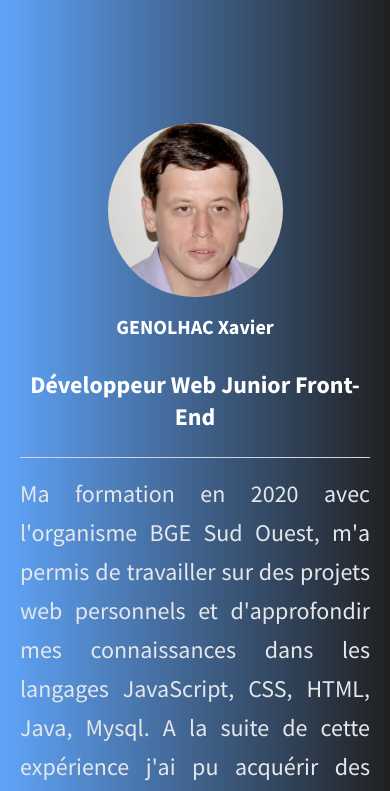
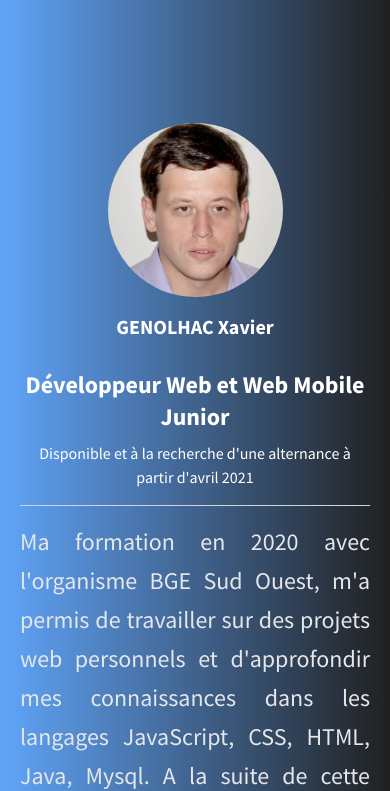
Before and after one commit to koala819/myOLDWebSite, a plain HTML site: page index.html in a window 390 px wide. Shown: the part 61-852 px from the top of the page. Drawn offline with nearby package versions, Linux system fonts and the light colour scheme.

Commit message:
change title to Web & Web Mobile Developer

```diff
--- a/index.html
+++ b/index.html
@@ -48,7 +48,8 @@
             <div class="flex flex-col items-center text-center justify-center">
               <h2 class="mt-4 text-xl font-bold text-white" role="heading" aria-level="2">GENOLHAC Xavier</h2>
               <div class="w-12 h-1 bg-orange-500 rounded mt-2 mb-4"></div>
-              <p class="text-base text-2xl font-bold mb-2 text-white">Développeur Web Junior Front-End</p>
+              <p class="text-base text-2xl font-bold mb-2 text-white">Développeur Web et Web Mobile Junior</p>
+              <p class="text-base text-l text-white">Disponible et à la recherche d'une alternance à partir d'avril 2021</p>
             </div>
           </div>
           <div class="sm:w-2/3 sm:pl-8 sm:py-8 sm:border-l border-gray-300 sm:border-t-0 border-t mt-4 pt-4 sm:mt-0 text-center sm:text-left">
@@ -58,7 +59,7 @@
               langages
               JavaScript, CSS, HTML, Java, Mysql. A la suite de cette expérience j'ai pu acquérir
               des qualités essentielles en entreprise comme la cohésion de groupe et le travail d'équipe.
-              Je suis un développeur Web Junior Front-End qui peut réaliser votre projet.</p>
+              Je suis un développeur Web et Web Mobile Junior qui peut réaliser votre projet.</p>
             <a href="contact.html"
               class="text-white text-2xl font-bold inline-flex items-center hover:text-yellow-400" role="link">Contactez moi pour le
               réaliser
```
